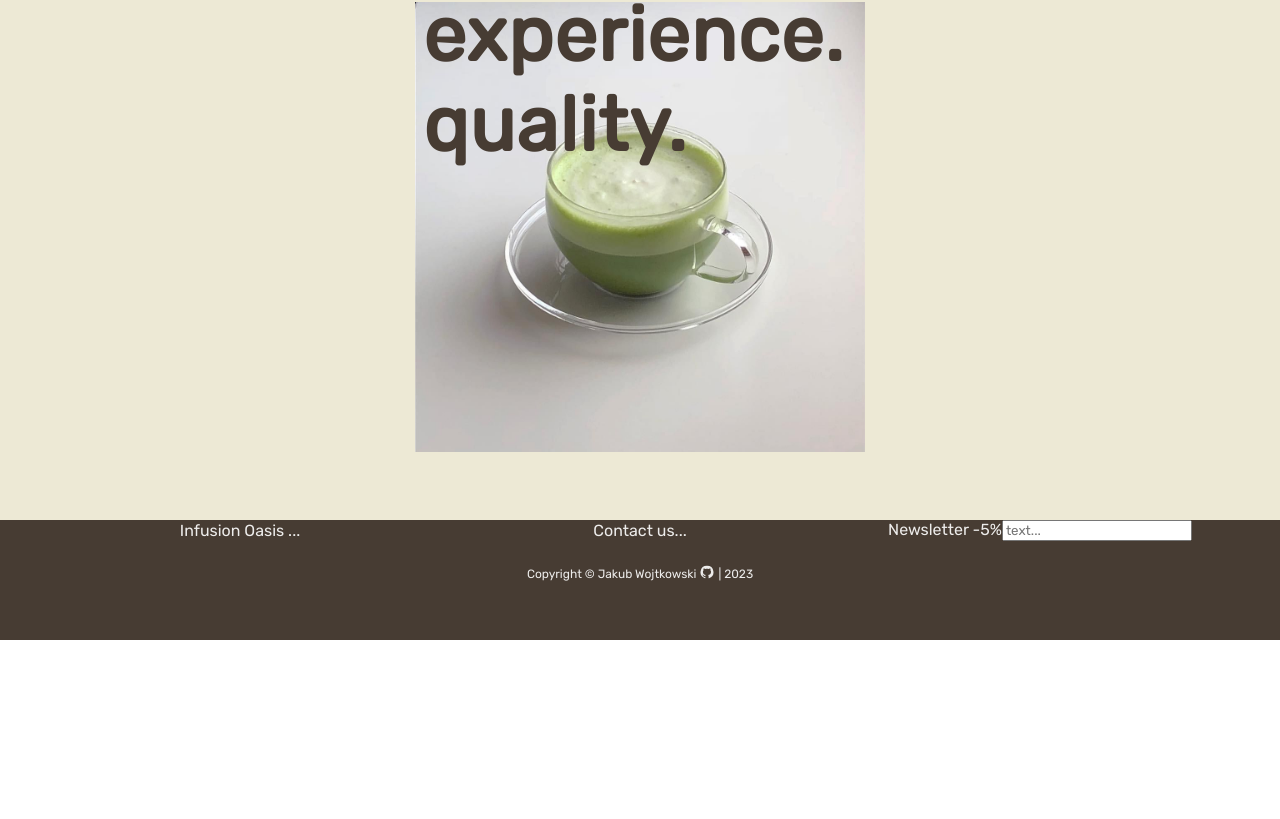
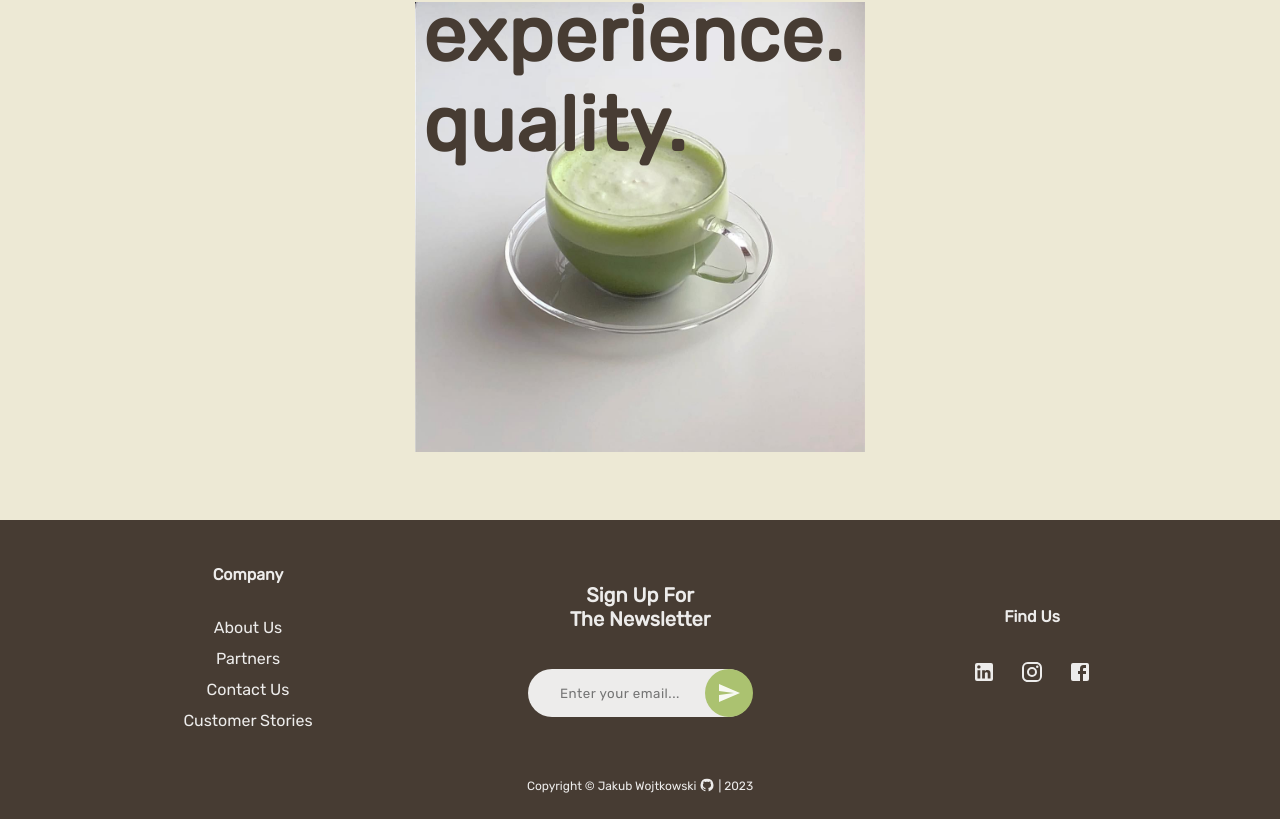
Before and after one commit to JakubWojtkowski/infusion-oasis, a React (Create React App) app: page / in a window 1280 px wide. Shown: the part 1316-2135 px from the top of the page. Before the commit the page ends 1956 px from the top, so only its background shows below. Built offline with nearby package versions, Linux system fonts and the light colour scheme; no server answers; the database is empty.

Commit message:
Improve footer styling. Separate dropdown menu component.

```diff
--- /dev/null
+++ b/src/components/DropdownMenu.js
@@ -0,0 +1,91 @@
+import { Close } from "@mui/icons-material";
+import React from "react";
+import styled, { keyframes } from "styled-components";
+
+function DropdownMenu(props) {
+  return (
+    <Menu>
+      <Close onClick={props.toggleMenu} />
+      <MenuItems>
+        <MenuItem onClick={props.toggleMenu}>Products</MenuItem>
+        <MenuItem onClick={props.toggleMenu}>About Us</MenuItem>
+        <MenuItem onClick={props.toggleMenu}>Contact</MenuItem>
+      </MenuItems>
+    </Menu>
+  );
+}
+
+export default DropdownMenu;
+
+const fadeIn = keyframes`
+    from {
+        opacity: 0;
+    }
+
+    to {
+        opacity: 1;
+    }
+`;
+
+const Menu = styled.div`
+  position: absolute;
+  top: 0;
+  bottom: 0;
+  background: #ede9d5;
+  right: 0;
+  width: 320px;
+  z-index: 11;
+  min-height: 100vh;
+  font-size: 24px;
+  animation: ${fadeIn} 350ms ease-in-out;
+
+  .MuiSvgIcon-root {
+    position: absolute;
+    cursor: pointer;
+    top: 0;
+    right: 0;
+    margin: 32px;
+    font-size: 32px !important;
+    transition: all 350ms ease-in-out;
+
+    &:hover {
+      rotate: 180deg;
+    }
+  }
+
+  @media only screen and (max-width: 425px) {
+    width: 60%;
+  }
+`;
+
+const MenuItems = styled.ul`
+  list-style: none;
+  display: flex;
+  flex-direction: column;
+  gap: 64px;
+  align-items: center;
+  justify-content: center;
+  height: 100vh;
+`;
+
+const MenuItem = styled.li`
+  cursor: pointer;
+  position: relative;
+  color: #473c33;
+
+  &::after {
+    content: "";
+    position: absolute;
+    background: #473c33;
+    height: 3px;
+    border-radius: 8px;
+    width: 0;
+    left: 0;
+    bottom: -10px;
+    transition: 0.5s;
+  }
+
+  &:hover:after {
+    width: 100%;
+  }
+`;
--- a/src/components/Footer.js
+++ b/src/components/Footer.js
@@ -1,7 +1,13 @@
 import React from "react";
 import styled from "styled-components";
 import { ReactComponent as Wave } from "../assets/images/wave.svg";
-import { GitHub } from "@mui/icons-material";
+import {
+  Facebook,
+  GitHub,
+  Instagram,
+  LinkedIn,
+  Send,
+} from "@mui/icons-material";
 
 function Footer() {
   return (
@@ -9,12 +15,41 @@ function Footer() {
       {/* <Wave /> */}
       <Wrapper>
         <Main>
-          <LeftMain>Infusion Oasis ...</LeftMain>
-          <CenterMain>Contact us...</CenterMain>
-          <RightMain>Newsletter -5%
-          <input type="email" placeholder="text..."/>
+          <LeftMain>
+            <Heading>Company</Heading>
+            <Item>About Us</Item>
+            <Item>Partners</Item>
+            <Item>Contact Us</Item>
+            <Item>Customer Stories</Item>
+          </LeftMain>
+
+          <CenterMain>
+            <Heading>
+              Sign Up For <br /> The Newsletter
+            </Heading>
+            <Input type="email" placeholder="Enter your email..." />
+            <Button type="submit">
+              <span>Send</span>
+              <Send />
+            </Button>
+          </CenterMain>
+
+          <RightMain>
+            <Heading>Find Us</Heading>
+            <Items>
+              <Item>
+                <LinkedIn />
+              </Item>
+              <Item>
+                <Instagram />
+              </Item>
+              <Item>
+                <Facebook />
+              </Item>
+            </Items>
           </RightMain>
         </Main>
+
         <Copyright>
           Copyright © Jakub Wojtkowski{" "}
           <a
@@ -36,7 +71,6 @@ export default Footer;
 const Container = styled.div`
   background: #473c33;
   color: rgba(255, 255, 255, 0.9);
-  height: 120px;
 
   svg {
   }
@@ -52,20 +86,112 @@ const Main = styled.div`
   display: grid;
   grid-template-columns: 1fr 1fr 1fr;
   place-items: center;
+  grid-gap: 24px;
+  padding: 24px 24px;
+
+  @media only screen and (max-width: 768px) {
+    grid-template-columns: 1fr 1fr;
+  }
+
+  @media only screen and (max-width: 375px) {
+    grid-template-columns: 1fr;
+  }
 `;
 
-const LeftMain = styled.div``;
+const LeftMain = styled.div`
+  display: flex;
+  flex-direction: column;
+  gap: 12px;
+`;
 
-const CenterMain = styled(LeftMain)``;
+const Heading = styled.h4`
+  text-align: center;
+`;
 
-const RightMain = styled(LeftMain)``;
+const Items = styled.div`
+  display: flex;
+  gap: 24px;
+`;
+
+const CenterMain = styled(LeftMain)`
+  font-size: 1.25rem;
+  position: relative;
+`;
+
+const RightMain = styled(LeftMain)`
+  @media only screen and (max-width: 768px) {
+    grid-column: 1 / span 3;
+  }
+
+  @media only screen and (max-width: 375px) {
+    grid-column: 1;
+  }
+`;
+
+const Item = styled.a`
+  text-decoration: none;
+  cursor: pointer;
+  font-size: clamp(0.85rem, 2.5vw, 1rem);
+  text-align: center;
+
+  &:hover {
+    color: rgba(255, 255, 255, 0.7);
+  }
+`;
+
+const Input = styled.input`
+  border-radius: 24px;
+  padding: 8px 64px 8px 32px;
+  height: 48px;
+  width: 224px;
+  background: rgba(255, 255, 255, 0.9);
+  color: #202020;
+  letter-spacing: 0.5px;
+  border: none;
+
+  &:focus {
+    outline: none;
+  }
+`;
+
+const Button = styled.button`
+  background-color: #abc270;
+  border: none;
+  position: absolute;
+  bottom: 0px;
+  right: -1px;
+  height: 48px;
+  width: 48px;
+  border-radius: 24px;
+  display: flex;
+  align-items: center;
+  justify-content: center;
+  gap: 8px;
+  font-size: 1rem;
+  cursor: pointer;
+  transition: width 250ms ease-in-out;
+  color: rgba(255, 255, 255, 0.9);
+
+  span {
+    display: none;
+  }
+
+  &:hover {
+    width: 224px;
+    right: 0;
+
+    span {
+      display: block;
+    }
+  }
+`;
 
 const Copyright = styled.span`
   font-size: 0.75rem;
   display: flex;
   align-items: center;
   gap: 4px;
-  margin: 24px auto;
+  padding: 24px;
   justify-content: center;
 
   .MuiSvgIcon-root {
--- a/src/components/Nav.js
+++ b/src/components/Nav.js
@@ -1,8 +1,9 @@
 import React from "react";
 import styled, { keyframes } from "styled-components";
 import logo from "../assets/images/logo.png";
-import { Close, ShoppingBagOutlined } from "@mui/icons-material";
+import { ShoppingBagOutlined } from "@mui/icons-material";
 import { useState } from "react";
+import DropdownMenu from "./DropdownMenu";
 
 function Nav() {
   const [isOpen, setIsOpen] = useState(false);
@@ -32,16 +33,7 @@ function Nav() {
             <Bar />
           </HamburgerMenu>
 
-          {isOpen && (
-            <Menu>
-              <Close onClick={toggleMenu} />
-              <MenuItems>
-                <MenuItem onClick={toggleMenu}>Products</MenuItem>
-                <MenuItem onClick={toggleMenu}>About Us</MenuItem>
-                <MenuItem onClick={toggleMenu}>Contact</MenuItem>
-              </MenuItems>
-            </Menu>
-          )}
+          {isOpen && <DropdownMenu toggleMenu={toggleMenu} />}
         </NavbarRight>
       </Navbar>
     </Container>
@@ -49,15 +41,6 @@ function Nav() {
 }
 
 export default Nav;
-
-const fadeIn = keyframes`
-  from {
-    transform: translateX(100%);
-  }
-  to {
-    transform: translateX(0);
-  }
-`;
 
 const Container = styled.header`
   background: #ede9d5;
@@ -87,6 +70,7 @@ const Logo = styled.div`
   padding-top: 16px;
   width: 96px;
   height: 100px;
+  z-index: 1;
 `;
 
 const Image = styled.img`
@@ -161,66 +145,3 @@ const CartBtn = styled.button`
     opacity: 0.9;
   }
 `;
-
-const Menu = styled.div`
-  position: absolute;
-  top: 0;
-  bottom: 0;
-  background: #ede9d5;
-  right: 0;
-  width: 320px;
-  z-index: 11;
-  min-height: 100vh;
-  font-size: 24px;
-  animation: ${fadeIn} 350ms ease-in-out;
-
-  .MuiSvgIcon-root {
-    position: absolute;
-    cursor: pointer;
-    top: 0;
-    right: 0;
-    margin: 32px;
-    font-size: 32px !important;
-    transition: all 350ms ease-in-out;
-
-    &:hover {
-      rotate: 180deg;
-    }
-  }
-
-  @media only screen and (max-width: 425px) {
-    width: 60%;
-  }
-`;
-
-const MenuItems = styled.ul`
-  list-style: none;
-  display: flex;
-  flex-direction: column;
-  gap: 64px;
-  align-items: center;
-  justify-content: center;
-  height: 100vh;
-`;
-
-const MenuItem = styled.li`
-  cursor: pointer;
-  position: relative;
-  color: #473c33;
-
-  &::after {
-    content: "";
-    position: absolute;
-    background: #473c33;
-    height: 3px;
-    border-radius: 8px;
-    width: 0;
-    left: 0;
-    bottom: -10px;
-    transition: 0.5s;
-  }
-
-  &:hover:after {
-    width: 100%;
-  }
-`;
```
